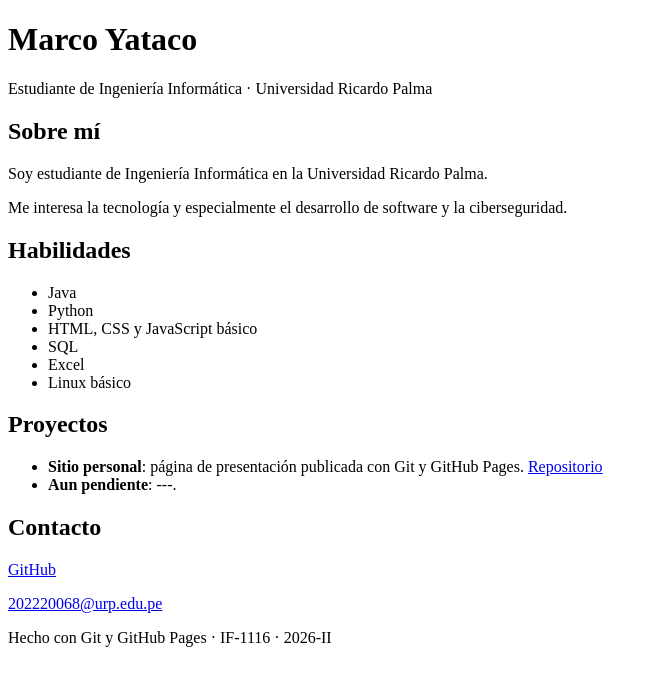
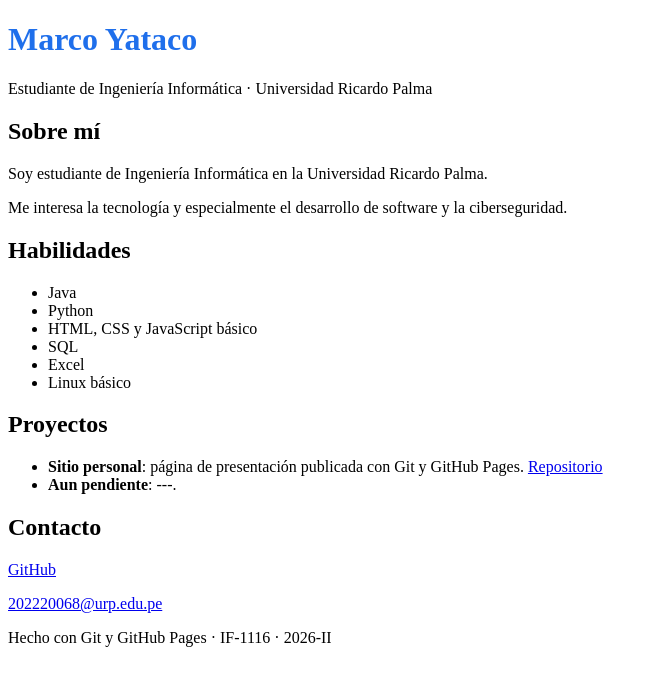
Before and after one commit to MarcoYataco/MarcoYataco.github.io, a plain HTML site: page index.html in a window 1280 px wide. Shown: the whole page, without its empty margins (0-657 px from the left). Drawn offline with Linux system fonts and the light colour scheme.

Commit message:
Agregar color al título principal

```diff
--- a/index.html
+++ b/index.html
@@ -4,10 +4,11 @@
   <meta charset="UTF-8">
   <meta name="viewport" content="width=device-width, initial-scale=1.0">
   <title>Marco Yataco</title>
+  <style>.titulo { color: #1f6feb; }</style>
 </head>
 <body>
   <header>
-    <h1>Marco Yataco</h1>
+    <h1 class="titulo">Marco Yataco</h1>
     <p>Estudiante de Ingeniería Informática · Universidad Ricardo Palma</p>
   </header>
   <main>
```
